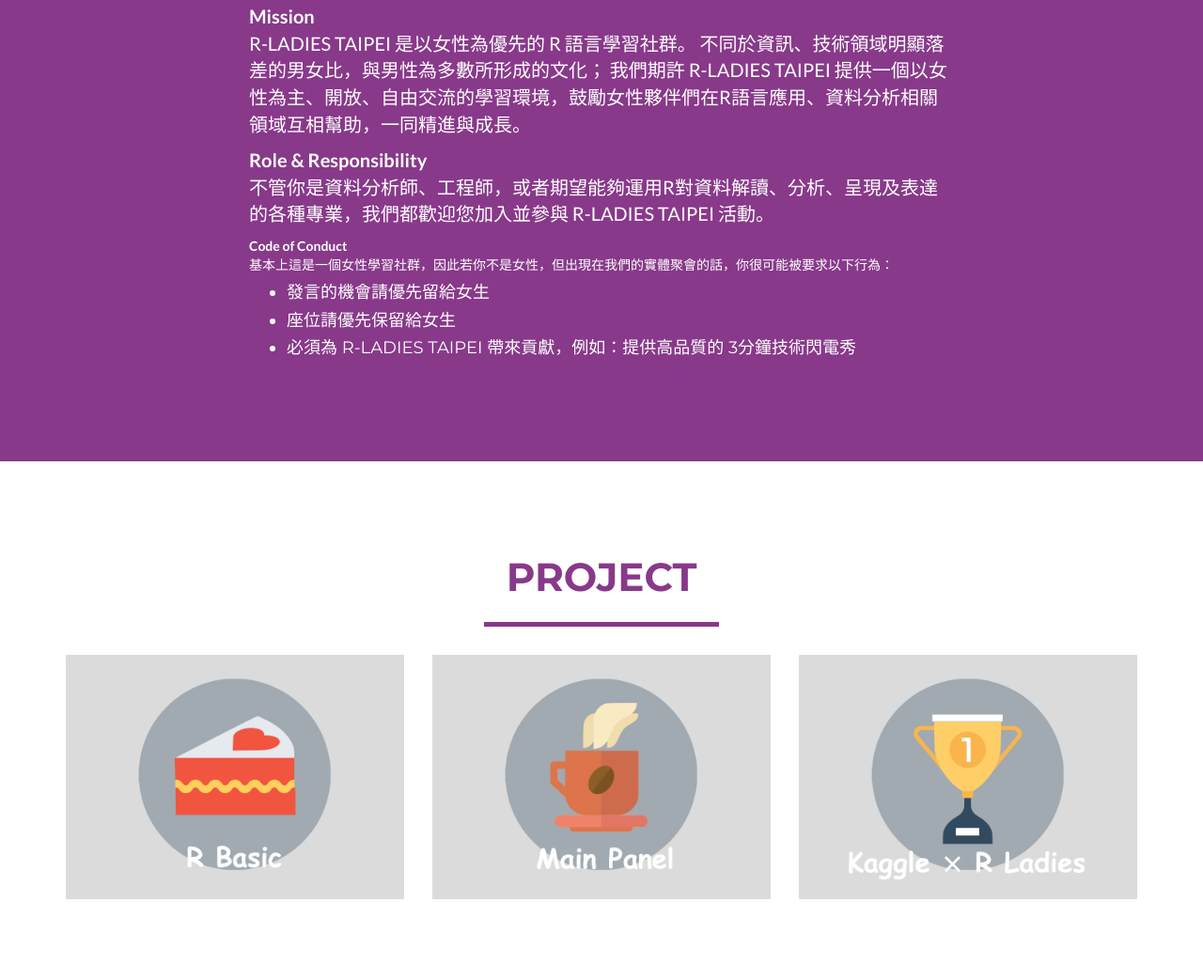
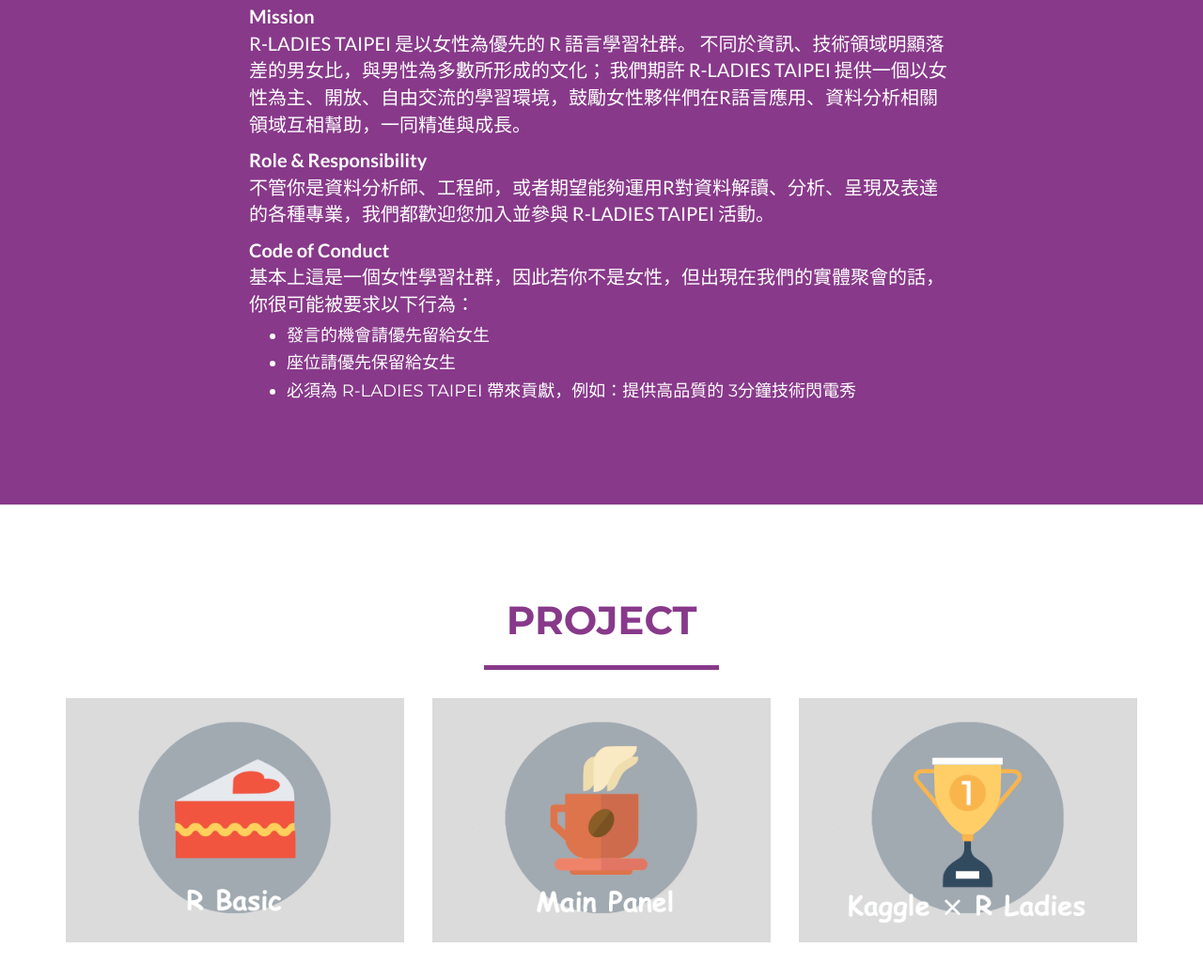
Before and after one commit to rladiestaipei/R-Ladies-Taipei, a website: page index.html in a window 1280 px wide. Shown: the part 947-1989 px from the top of the page at 94% size. Drawn offline with nearby package versions, Linux system fonts and the light colour scheme.

Commit message:
Update index.html

```diff
--- a/index.html
+++ b/index.html
@@ -107,7 +107,7 @@
                 </div>
                 <br>
                 <div class="col-lg-8  col-lg-offset-2">
-                        <b>Code of Conduct</b>
+                     <p><b>Code of Conduct</b>
                         <br>
                         基本上這是一個女性學習社群，因此若你不是女性，但出現在我們的實體聚會的話，你很可能被要求以下行為：
                         <br>
@@ -124,6 +124,7 @@
                                 </p>
                             </h4>
                         </ul>
+                    </p>
                 </div>
             </div>
         </div>
```
